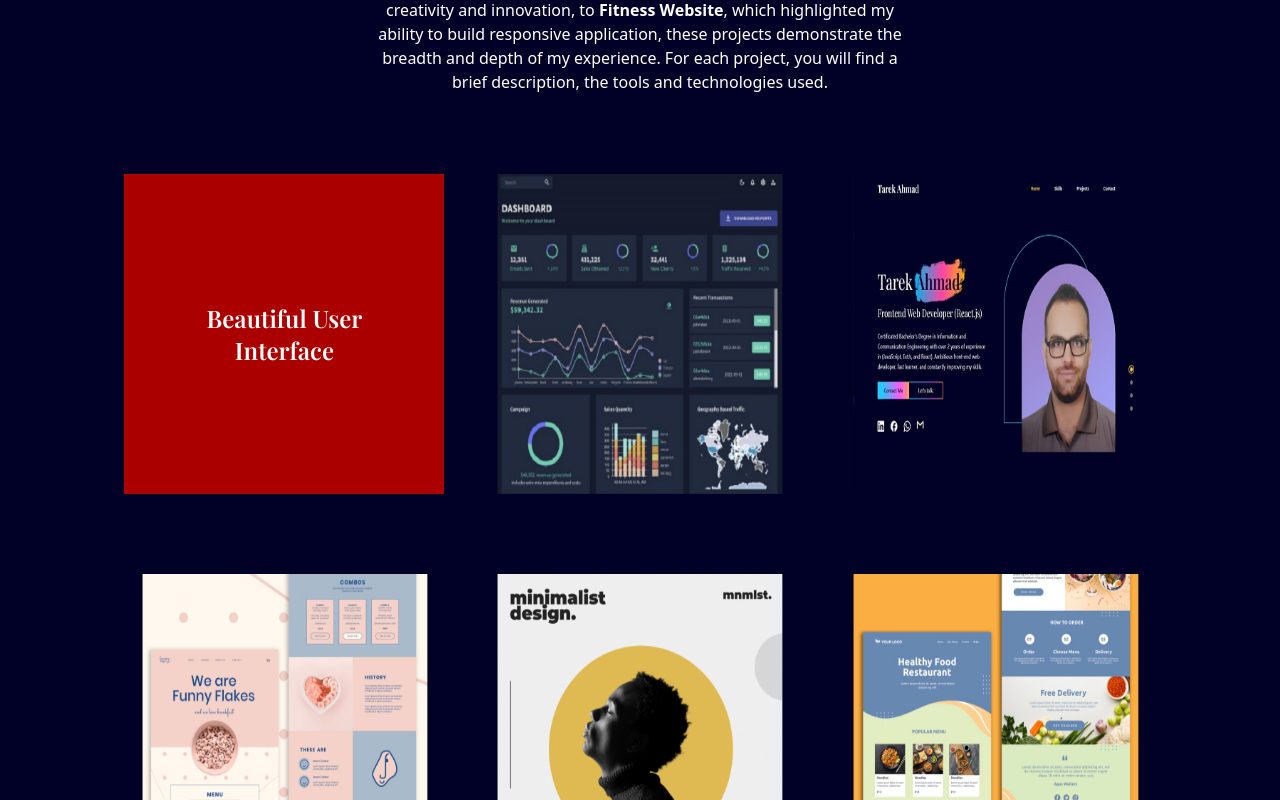
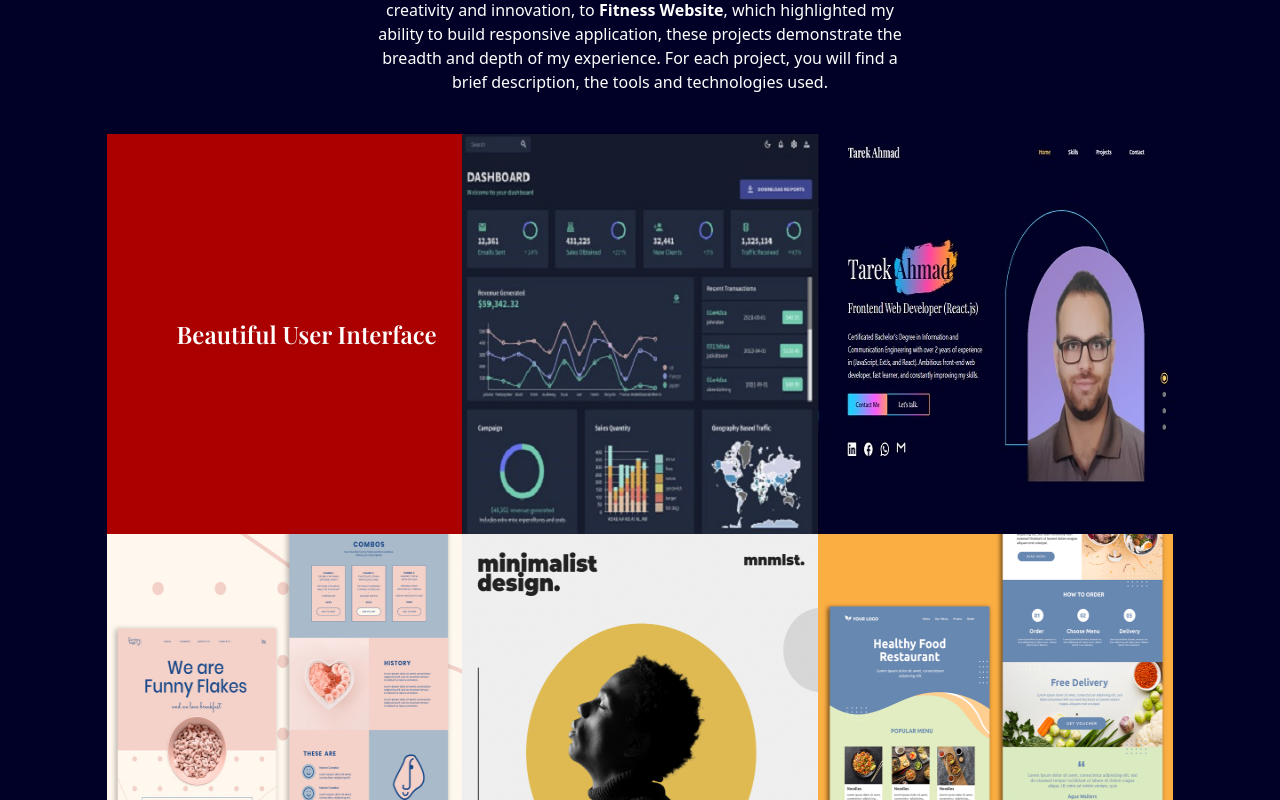
Before and after one commit to Tarek-989/Portfolio, a React (Vite) app: page / in a window 1280 px wide. Shown: the part 2500-3300 px from the top of the page. Built offline with nearby package versions, Linux system fonts and the light colour scheme.

Commit message:
fix project style

```diff
--- a/src/components/Project.tsx
+++ b/src/components/Project.tsx
@@ -11,7 +11,7 @@ export const Project = ({ title, subTitle }: Props) => {
 	const projectTitle = title.split(' ').join('-').toLowerCase();
 	const projectVariant = {
 		hidden: { opacity: 0, scale: 0.8 },
-		visible: { opacity: 1, scale: 0.8 },
+		visible: { opacity: 1, scale: 1 },
 	}
 	return (
 		<motion.div
--- a/src/components/Projects.tsx
+++ b/src/components/Projects.tsx
@@ -53,7 +53,7 @@ export const Projects = ({ setSelectedPage }: PageProps) => {
 					{/* Row 1 */}
 					<div
 						className='flex justify-center text-center items-center p-10 bg-red
-							w-[320px] h-[320px] text-2xl font-playFair font-semibold mx-auto'
+							w-[400px] h-[400px] text-2xl font-playFair font-semibold mx-auto'
 					>
 						Beautiful User Interface
 					</div>
@@ -86,7 +86,7 @@ export const Projects = ({ setSelectedPage }: PageProps) => {
 						 nutrition plans, and coaching services.' />
 					<div
 						className='flex justify-center text-center items-center p-10 bg-blue
-							w-[320px] h-[320px] text-2xl font-playFair font-semibold mx-auto'
+							w-[400px] h-[400px] text-2xl font-playFair font-semibold mx-auto'
 					>
 						Smooth User Experience
 					</div>
```
